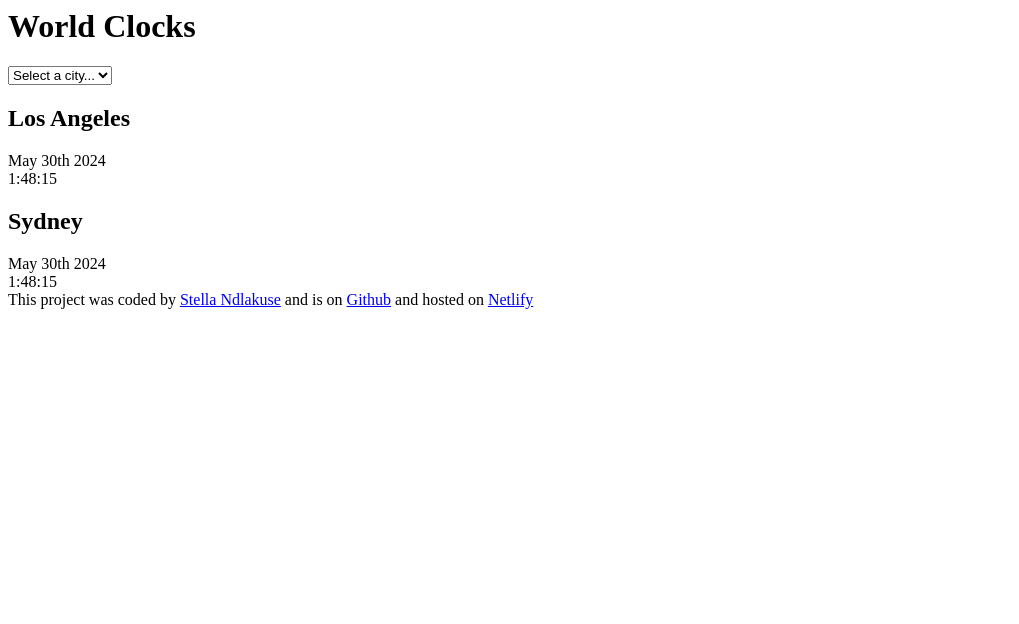
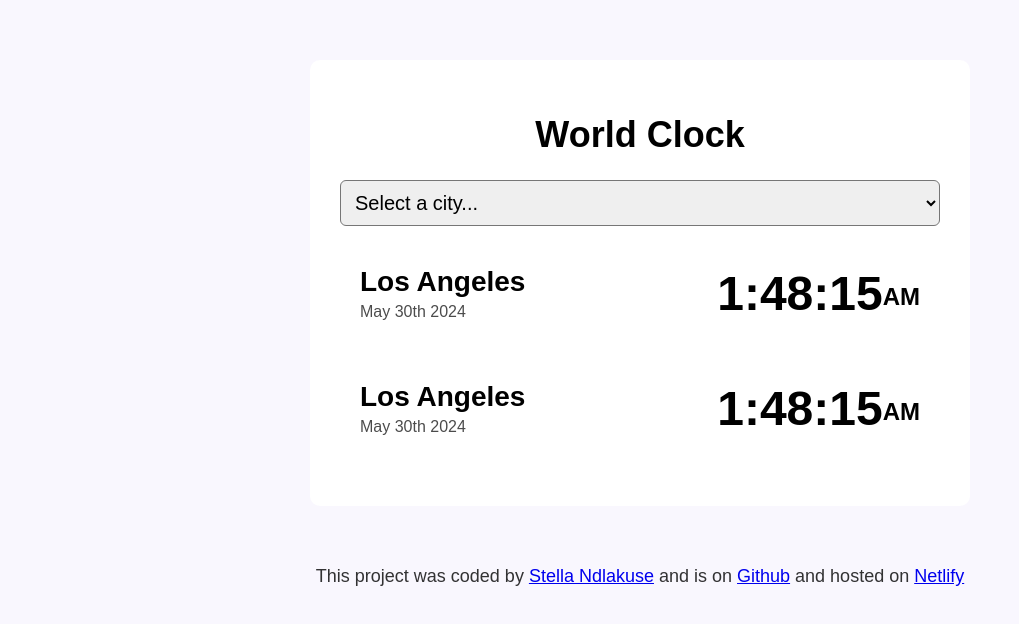
Before and after one commit to StellaNDL/WorldClockProject, a plain HTML site: page index.html in a window 1280 px wide. Shown: the whole page, without its empty margins (0-1019 px from the left). Drawn offline with Linux system fonts and the light colour scheme.

Commit message:
Styled the project using CSS and updated the HTML

```diff
--- a/index.html
+++ b/index.html
@@ -1,5 +1,15 @@
+<!DOCTYPE html>
+<html lang="en">
+<head>
+    <meta charset="UTF-8">
+    <meta name="viewport" content="width=device-width, initial-scale=1.0">
+    <link rel="stylesheet" href="src/styles.css"/>
+    <title>World Clock</title>
+</head>
+<body>
+
 <div class="container">
-    <h1>World Clocks</h1>
+    <h1>World Clock</h1>
 
     <select>
         <option value="">Select a city...</option>
@@ -9,16 +19,23 @@
     </select>
 
     <div class="city">
+        <div>
         <h2>Los Angeles</h2>
         <div class="date">May 30th 2024</div>
-        <div class="time">1:48:15</div>
+        </div>
+        <div class="time">1:48:15<small>AM</small></div>
     </div>
 
     <div class="city">
-        <h2>Sydney</h2>
+        <div>
+        <h2>Los Angeles</h2>
         <div class="date">May 30th 2024</div>
-        <div class="time">1:48:15</div>
+        </div>
+        <div class="time">1:48:15<small>AM</small></div>
     </div>
 </div>
 
 <footer>This project was coded by <a href="https://github.com/StellaNDL" target="_blank">Stella Ndlakuse</a> and is on <a href="https://github.com/StellaNDL/WorldClockProject" target="_blank">Github</a> and hosted on <a href="https://worldclockproject18-11.netlify.app/" target="_blank">Netlify</a></footer>
+<script src="src/index.js"></script>
+</body>
+</html>
--- a/src/styles.css
+++ b/src/styles.css
@@ -0,0 +1,65 @@
+body{
+    background-color: #f9f7fe;
+    font-family: sans-serif;
+}
+
+.container{
+    max-width: 600px;
+    margin: 60px auto;
+    background: white;
+    padding: 30px;
+    box-shadow: rgba (100, 100, 111, 0.2) 0px 7px 29px 0px;
+    border-radius: 10px;
+}
+
+h1{
+    text-align: center;
+    font-family: sans-serif;
+    font-size: 36px;
+}
+
+select{
+    display: block;
+    width: 100%;
+    padding: 10px;
+    border-radius: 6px;
+    font-size: 20px;
+}
+
+.city{
+    display: flex;
+    margin: 20px;
+    border-bottom: 1px dashed rgba(0 0 0 0.2);
+    padding: 20px 0;
+    justify-content: space-between;
+}
+
+.city :last-child{
+    border: none;
+}
+
+.date{
+    opacity: 0.7;
+}
+
+.time{
+    font-size: 48px;
+    font-weight: bold;
+}
+
+.time small{
+    font-size: 24px;
+    vertical-align: middle;
+    line-height: 36px;
+}
+
+h2{
+    margin: 0 0 5px;
+    font-size: 28px;
+}
+
+footer{
+    text-align: center;
+    font-size: 18px;
+    color: rgba(0, 0, 0, 0.8);
+}
```
